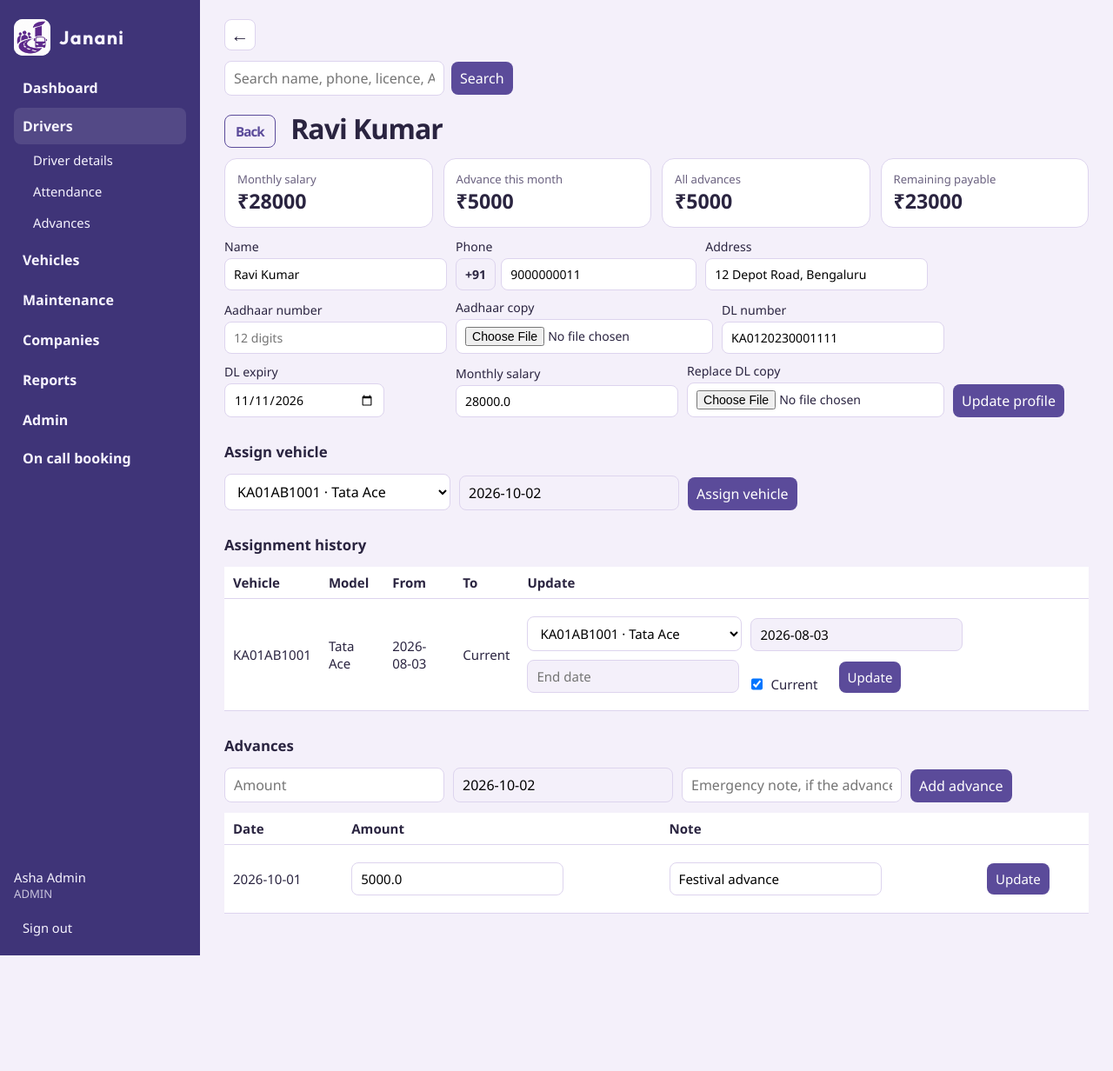
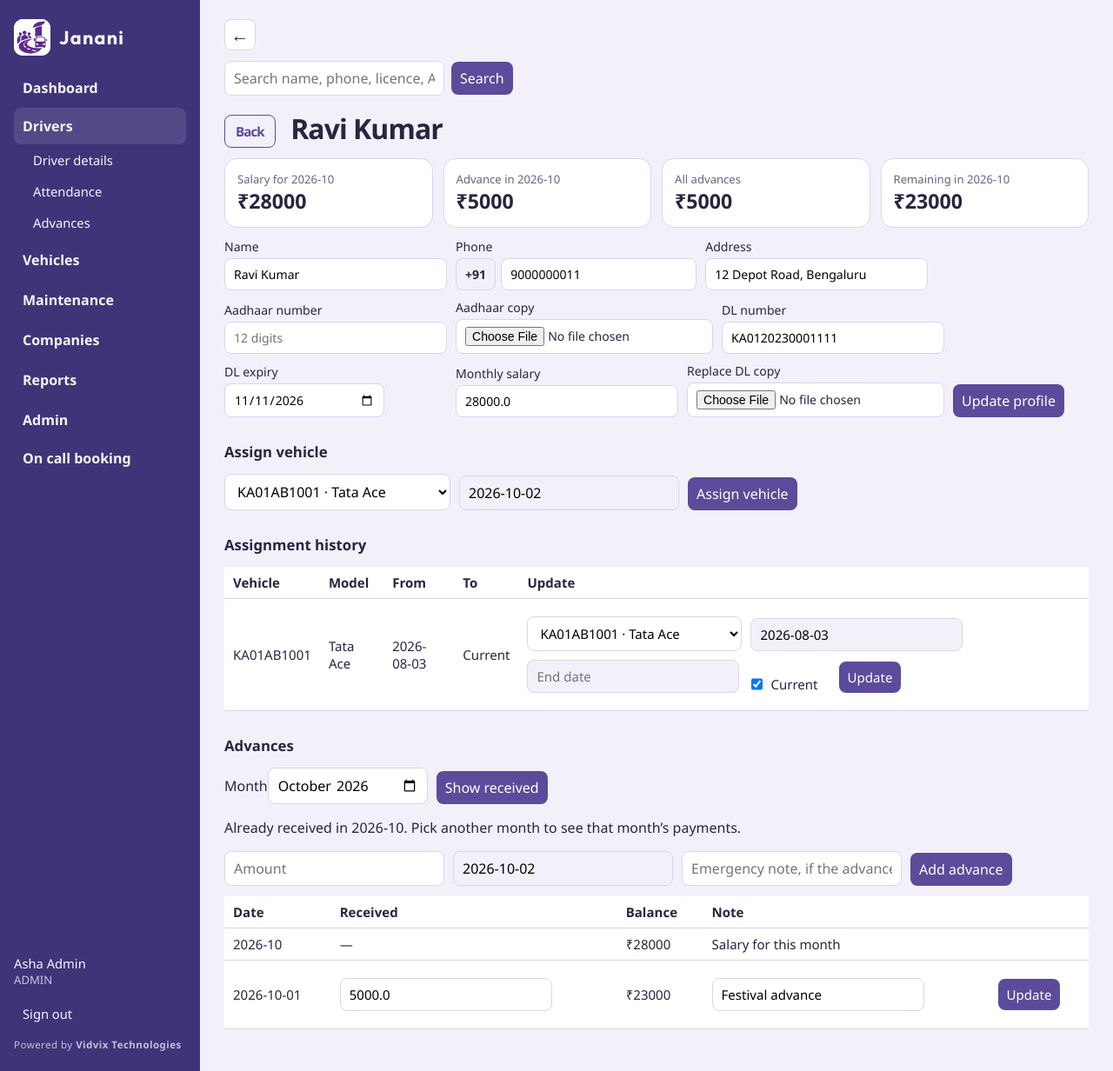
Before and after one commit to ShrikanthaGulur/Janani-Travells, a Flask app: page /drivers/1 in a window 1280 px wide. Shown: the whole page at 87% size. Before the commit the page ends 1099 px from the top, so only its background shows below. Run offline with Flask 3, Linux system fonts and the light colour scheme; the visitor is signed in with stand-in values (Sample User, id 1); data comes from the database, SQL or seed files in the repository; data that the repository does not hold is empty.

Commit message:
Show monthly driver advances, credit Vidvix, and tidy attendance actions.
Co-authored-by: Cursor <cursoragent@cursor.com>

```diff
--- a/app.py
+++ b/app.py
@@ -159,6 +159,14 @@ def create_app():
 
     def month_start():
         return date.today().replace(day=1).isoformat()
+
+    def parse_month(raw):
+        text = (raw or "").strip()
+        try:
+            datetime.strptime(text, "%Y-%m")
+            return text
+        except ValueError:
+            return date.today().strftime("%Y-%m")
 
     def month_advance_sum(driver_id, month, exclude_id=None):
         if exclude_id is None:
@@ -702,6 +710,16 @@ def create_app():
         driver = g.db.execute("SELECT * FROM drivers WHERE id=?", (driver_id,)).fetchone()
         if not driver:
             abort(404)
+
+        def stay_on_driver(month=None):
+            return redirect(
+                url_for(
+                    "driver_detail",
+                    driver_id=driver_id,
+                    month=parse_month(month or request.values.get("month")),
+                )
+            )
+
         if request.method == "POST" and request.form.get("action") == "own_documents":
             if g.user["role"] != "DRIVER" or g.user["driver_id"] != driver_id:
                 abort(403)
@@ -717,7 +735,7 @@ def create_app():
             else:
                 flash("Choose an Aadhaar copy or a licence copy.")
             g.db.commit()
-            return redirect(url_for("driver_detail", driver_id=driver_id))
+            return stay_on_driver()
         if request.method == "POST" and g.user["role"] in {"ADMIN", "MANAGER"}:
             action = request.form.get("action")
             if action == "profile" and g.user["role"] != "ADMIN":
@@ -729,10 +747,10 @@ def create_app():
                 phone = clean_phone(request.form.get("phone"))
                 if phone is None:
                     flash("Phone number must be 10 digits.")
-                    return redirect(url_for("driver_detail", driver_id=driver_id))
+                    return stay_on_driver()
                 if aadhaar is None:
                     flash("Aadhaar number must be 12 digits.")
-                    return redirect(url_for("driver_detail", driver_id=driver_id))
+                    return stay_on_driver()
                 copy = save_upload(request.files.get("dl_copy"))
                 aadhaar_copy = save_upload(request.files.get("aadhaar_copy"))
                 salary = float(request.form.get("monthly_salary") or 0)
@@ -774,13 +792,15 @@ def create_app():
                 salary = month_salary(driver, paid_on[:7])
                 month_total = month_advance_sum(driver_id, paid_on[:7]) + amount
                 if blocks_over_salary(amount, salary, month_total, note):
-                    return redirect(url_for("driver_detail", driver_id=driver_id))
+                    return stay_on_driver(paid_on[:7])
                 g.db.execute(
                     "INSERT INTO advances (driver_id, amount, paid_on, note) VALUES (?,?,?,?)",
                     (driver_id, amount, paid_on, note),
                 )
                 audit(g.db, g.user["id"], "CREATE", "advance", driver_id, request.form["amount"])
                 flash("Advance recorded.")
+                g.db.commit()
+                return stay_on_driver(paid_on[:7])
             elif action == "edit_advance":
                 if g.user["role"] != "ADMIN":
                     abort(403)
@@ -797,13 +817,15 @@ def create_app():
                 salary = month_salary(driver, pay_month)
                 month_total = month_advance_sum(driver_id, pay_month, advance_id) + amount
                 if blocks_over_salary(amount, salary, month_total, note):
-                    return redirect(url_for("driver_detail", driver_id=driver_id))
+                    return stay_on_driver(pay_month)
                 g.db.execute(
                     "UPDATE advances SET amount=?, note=? WHERE id=? AND driver_id=?",
                     (amount, note, advance_id, driver_id),
                 )
                 audit(g.db, g.user["id"], "UPDATE", "advance", advance_id, str(amount))
                 flash("Advance updated.")
+                g.db.commit()
+                return stay_on_driver(pay_month)
             elif action == "assign":
                 vehicle_id = int(request.form["vehicle_id"])
                 start = request.form["start_date"]
@@ -835,10 +857,10 @@ def create_app():
                 end = None if current else (request.form.get("end_date") or None)
                 if not current and not end:
                     flash("Pick an end date, or leave Current ticked.")
-                    return redirect(url_for("driver_detail", driver_id=driver_id))
+                    return stay_on_driver()
                 if end and end < start:
                     flash("The end date has to be on or after the start date.")
-                    return redirect(url_for("driver_detail", driver_id=driver_id))
+                    return stay_on_driver()
                 g.db.execute(
                     "UPDATE driver_assignments SET vehicle_id=?, start_date=?, end_date=? WHERE id=?",
                     (vehicle_id, start, end, assignment_id),
@@ -857,11 +879,9 @@ def create_app():
                 audit(g.db, g.user["id"], "UPDATE", "assignment", assignment_id, str(vehicle_id))
                 flash("Assignment updated.")
             g.db.commit()
-            return redirect(url_for("driver_detail", driver_id=driver_id))
+            return stay_on_driver()
         driver = g.db.execute("SELECT * FROM drivers WHERE id=?", (driver_id,)).fetchone()
-        advances = g.db.execute(
-            "SELECT * FROM advances WHERE driver_id=? ORDER BY paid_on DESC", (driver_id,)
-        ).fetchall()
+        month = parse_month(request.args.get("month"))
         history = g.db.execute(
             """SELECT a.*, v.number, v.model FROM driver_assignments a
                JOIN vehicles v ON v.id=a.vehicle_id
@@ -872,16 +892,18 @@ def create_app():
         return render_template(
             "driver.html",
             driver=driver,
-            advances=advances,
+            month=month,
+            advances=salary_ledger(driver, month),
             history=history,
             vehicles=vehicles,
-            summary=salary_summary(driver),
+            summary=salary_summary(driver, month),
             can_manage_driver=g.user["role"] == "ADMIN",
             can_allocate=allowed(g.user, "allocate_vehicle"),
             can_advances=g.user["role"] in {"ADMIN", "MANAGER"},
             can_own_docs=g.user["role"] == "DRIVER",
             is_admin=g.user["role"] == "ADMIN",
             today=date.today().isoformat(),
+            advance_date=date.today().isoformat() if month == date.today().strftime("%Y-%m") else f"{month}-01",
         )
 
     @app.route("/vehicles", methods=["GET", "POST"])
--- a/static/style.css
+++ b/static/style.css
@@ -32,6 +32,9 @@ nav a, .who a { color: #f7f4ff; text-decoration: none; padding: 8px 10px; border
 nav a:hover { background: rgba(255,255,255,0.08); }
 .badge { background: #ddd6fe; color: #3f3478; border-radius: 99px; padding: 0 6px; font-size: 0.75rem; }
 .who { margin-top: auto; font-size: 0.92rem; }
+.credit { margin: 0; font-size: 0.72rem; letter-spacing: 0.04em; opacity: 0.72; line-height: 1.4; }
+.credit strong { font-weight: 650; }
+.login .credit { margin-top: 18px; text-align: center; color: #6b6280; opacity: 1; }
 main { padding: 22px 28px 48px; }
 .page-back { margin: 0 0 12px; }
 button.back-arrow { display: inline-flex; align-items: center; justify-content: center; width: 36px; height: 36px; padding: 0; border-radius: 8px; border: 1px solid var(--line); background: #fff; color: var(--ink); font-size: 1.3rem; }
@@ -43,6 +46,7 @@ input, select, button { font: inherit; padding: 8px 10px; border-radius: 8px; bo
 button { background: var(--pine); color: white; border: 0; cursor: pointer; }
 button.secondary { background: transparent; color: var(--pine); border: 1px solid var(--pine); }
 table { width: 100%; border-collapse: collapse; background: var(--panel); }
+.save-day { margin-top: 22px; }
 th, td { text-align: left; padding: 8px 10px; border-bottom: 1px solid var(--line); font-size: 0.94rem; }
 .cards { display: grid; grid-template-columns: repeat(auto-fit, minmax(160px, 1fr)); gap: 12px; }
 .cards article { background: var(--panel); border: 1px solid var(--line); border-radius: 14px; padding: 14px; }
@@ -90,7 +94,7 @@ input[type="date"], input[type="month"], input[type="time"] { width: 11.5rem; ma
   .shell { grid-template-columns: 1fr; align-content: start; }
   aside { position: sticky; top: 0; z-index: 5; padding: 12px 14px; gap: 10px; align-self: start; width: 100%; }
   .menu-btn { display: inline-flex; align-items: center; background: rgba(255,255,255,0.16); color: #f7f4ff; min-height: 40px; }
-  aside:not(.open) nav, aside:not(.open) .who { display: none; }
+  aside:not(.open) nav, aside:not(.open) .who, aside:not(.open) .credit { display: none; }
   aside.open { min-height: 100vh; }
   aside.open ~ main { display: none; }
   nav { flex-direction: column; }
--- a/templates/attendance.html
+++ b/templates/attendance.html
@@ -28,11 +28,11 @@
   </table>
 </div>
 {% if can_manage or can_punch %}
-<h2>Mark {{ work_date }}</h2>
+<h2>Update attendance for {{ work_date }}</h2>
 <form class="filters" method="get">
   <input type="hidden" name="month" value="{{ month }}">
   <label>Date<input type="date" name="work_date" value="{{ work_date }}" min="{{ month }}-01" max="{{ days[-1] }}"></label>
-  <button>Load day</button>
+  <button>Apply</button>
 </form>
 <form method="post">
   <input type="hidden" name="month" value="{{ month }}">
@@ -58,7 +58,7 @@
     </tr>
     {% endfor %}
   </table>
-  <button>Save this day</button>
+  <button class="save-day">Save this day</button>
   {% else %}
   {% set mark = marked.get(sheet[0].driver.id) if sheet else none %}
   <div class="form-grid">
--- a/templates/base.html
+++ b/templates/base.html
@@ -83,6 +83,7 @@
       {% endif %}
     </nav>
     <div class="who">{{ me.name }}<br><span>{{ me.role }}</span><br><a href="{{ url_for('logout') }}">Sign out</a></div>
+    <p class="credit">Powered by <strong>Vidvix Technologies</strong></p>
   </aside>
   <main>
     {% if request.endpoint not in ['dashboard', 'driver_home'] %}
--- a/templates/driver.html
+++ b/templates/driver.html
@@ -2,10 +2,10 @@
 {% block content %}
 <h1><a class="back-label" href="{{ url_for('driver_home' if me.role == 'DRIVER' else 'drivers') }}">Back</a> {{ driver.name }}</h1>
 <section class="cards">
-  <article><span>Monthly salary</span><strong>₹{{ '%.0f'|format(summary.monthly) }}</strong></article>
-  <article><span>Advance this month</span><strong>₹{{ '%.0f'|format(summary.advance_month) }}</strong></article>
+  <article><span>Salary for {{ month }}</span><strong>₹{{ '%.0f'|format(summary.monthly) }}</strong></article>
+  <article><span>Advance in {{ month }}</span><strong>₹{{ '%.0f'|format(summary.advance_month) }}</strong></article>
   <article><span>All advances</span><strong>₹{{ '%.0f'|format(summary.advance_all) }}</strong></article>
-  <article><span>Remaining payable</span><strong>₹{{ '%.0f'|format(summary.remaining) }}</strong></article>
+  <article><span>Remaining in {{ month }}</span><strong>₹{{ '%.0f'|format(summary.remaining) }}</strong></article>
 </section>
 {% if can_manage_driver %}
 <form method="post" enctype="multipart/form-data" class="form-grid">
@@ -72,29 +72,39 @@
   <tr><td colspan="5">No vehicle assigned yet.</td></tr>
   {% endfor %}
 </table>
+<h2>Advances</h2>
+<form class="filters" method="get">
+  <label>Month<input type="month" name="month" value="{{ month }}"></label>
+  <button>Show received</button>
+</form>
+<p>Already received in {{ month }}. Pick another month to see that month’s payments.</p>
 {% if can_advances %}
-<h2>Advances</h2>
 <form method="post" class="inline" data-salary="{{ summary.monthly }}" data-taken="{{ summary.advance_month }}" data-old="0">
   <input type="hidden" name="action" value="advance">
+  <input type="hidden" name="month" value="{{ month }}">
   <input type="number" step="0.01" name="amount" placeholder="Amount" required>
-  <input class="pick-date" name="paid_on" value="{{ today }}" placeholder="Select date" required autocomplete="off" readonly>
+  <input class="pick-date" name="paid_on" value="{{ advance_date }}" placeholder="Select date" required autocomplete="off" readonly>
   <input name="note" placeholder="Emergency note, if the advance is above salary">
   <button>Add advance</button>
 </form>
+{% endif %}
 <table>
-  <tr><th>Date</th><th>Amount</th><th>Note</th>{% if is_admin %}<th></th>{% endif %}</tr>
+  <tr><th>Date</th><th>Received</th><th>Balance</th><th>Note</th>{% if is_admin %}<th></th>{% endif %}</tr>
+  <tr><td>{{ month }}</td><td>—</td><td>₹{{ '%.0f'|format(summary.monthly) }}</td><td>Salary for this month</td>{% if is_admin %}<td></td>{% endif %}</tr>
   {% for row in advances %}
   <tr>
     <td>{{ row.paid_on }}</td>
     <td>
       {% if is_admin %}
-      <form method="post" class="inline" id="edit-advance-{{ row.id }}" {% if row.paid_on.startswith(today[:7]) %}data-salary="{{ summary.monthly }}" data-taken="{{ summary.advance_month }}" data-old="{{ row.amount }}"{% endif %}>
+      <form method="post" class="inline" id="edit-advance-{{ row.id }}" data-salary="{{ summary.monthly }}" data-taken="{{ summary.advance_month }}" data-old="{{ row.amount }}">
         <input type="hidden" name="action" value="edit_advance">
+        <input type="hidden" name="month" value="{{ month }}">
         <input type="hidden" name="advance_id" value="{{ row.id }}">
         <input type="number" step="0.01" name="amount" value="{{ row.amount }}" required>
       </form>
       {% else %}₹{{ '%.0f'|format(row.amount) }}{% endif %}
     </td>
+    <td>₹{{ '%.0f'|format(row.balance) }}</td>
     <td>
       {% if is_admin %}
       <input form="edit-advance-{{ row.id }}" name="note" value="{{ row.note }}" placeholder="Emergency note, if the advance is above salary">
@@ -102,7 +112,8 @@
     </td>
     {% if is_admin %}<td><button form="edit-advance-{{ row.id }}">Update</button></td>{% endif %}
   </tr>
+  {% else %}
+  <tr><td colspan="{{ 5 if is_admin else 4 }}">No advance received in {{ month }}.</td></tr>
   {% endfor %}
 </table>
-{% endif %}
 {% endblock %}
--- a/templates/login.html
+++ b/templates/login.html
@@ -19,6 +19,7 @@
       <button type="button" data-phone="9000000002">Manager</button>
       <button type="button" data-phone="9000000011">Driver Ravi</button>
     </div>
+    <p class="credit">Powered by <strong>Vidvix Technologies</strong></p>
   </div>
 </section>
 {% endblock %}
```
